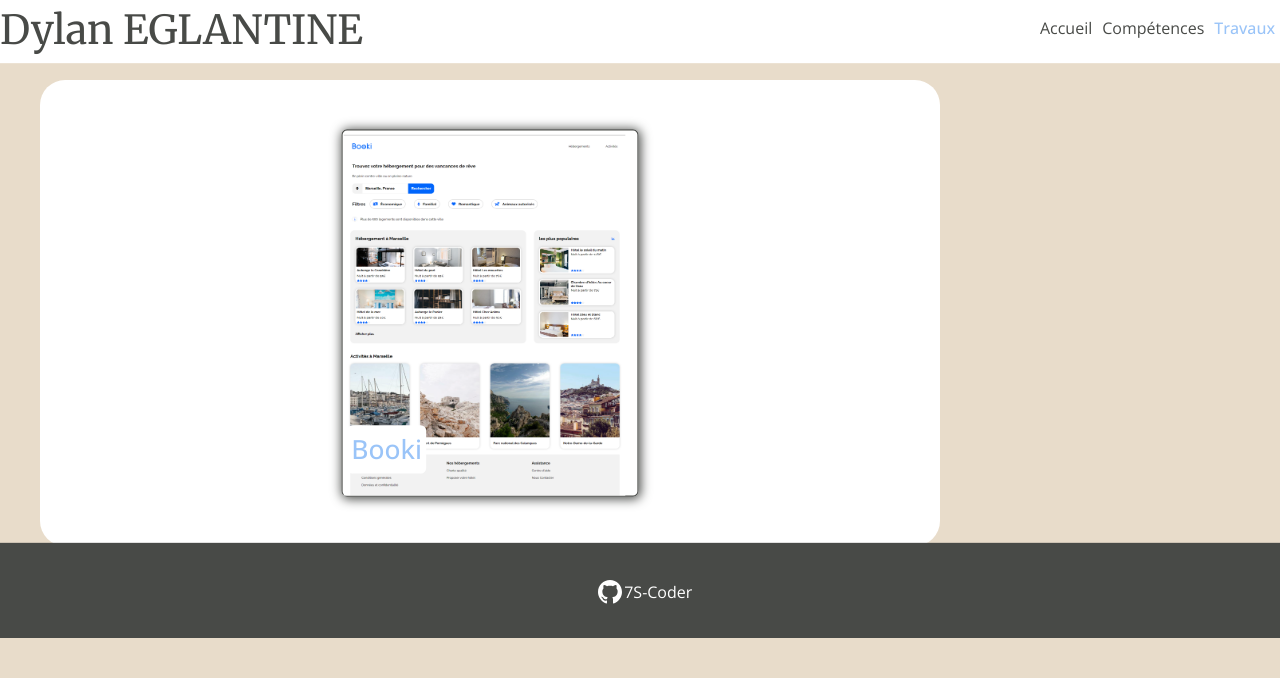
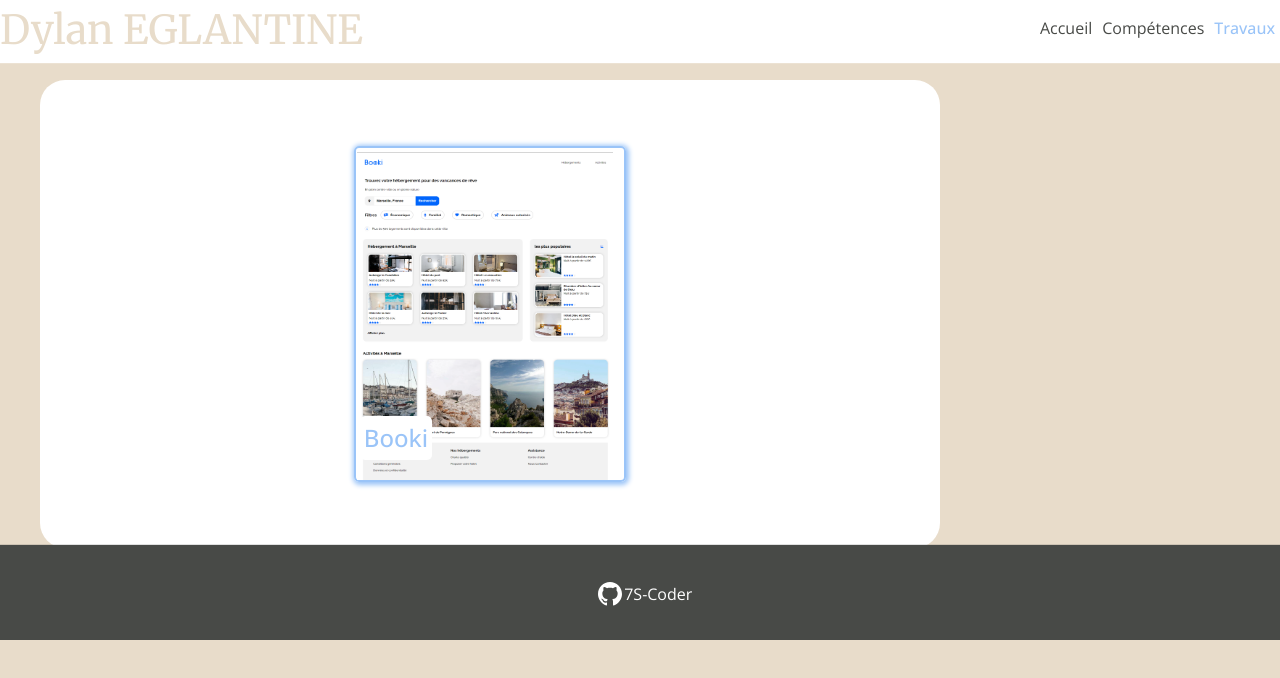
Before and after one commit to 7S-Coder/Portfolio, a React (Vite) app: page /work in a window 1280 px wide. In both pictures the pointer is over the element "Booki". Shown: the top 678 px of the page. Built offline with nearby package versions, Linux system fonts and the light colour scheme.

Commit message:
update works hover

```diff
--- a/src/styles/components/Header.scss
+++ b/src/styles/components/Header.scss
@@ -20,6 +20,8 @@
     font-size: 2.5rem;
     font-family: $snd-font;
     p {
+      color: $color-beige;
+
       margin: 0;
     }
   }
--- a/src/styles/components/Works.scss
+++ b/src/styles/components/Works.scss
@@ -15,8 +15,11 @@
   padding-left: 0.1vw;
   display: flex;
   align-items: last baseline;
+  border: 2px solid $color-white;
+
   &:hover {
-    @extend %transform-effect;
+    border: 2px solid $color-link;
+    box-shadow: 1px 1px 5px 2px $color-link;
   }
 
   .worksPic {
```
